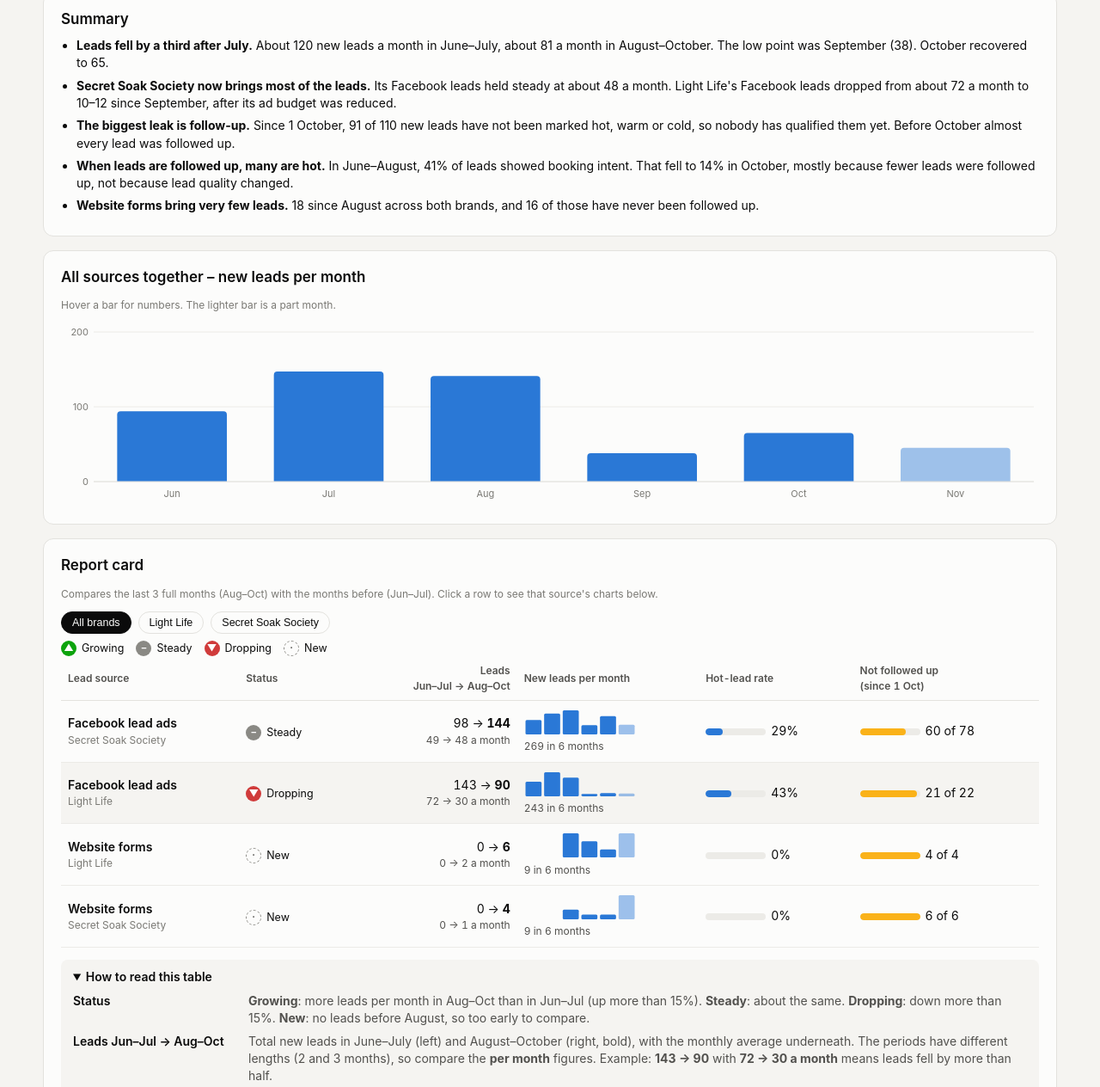
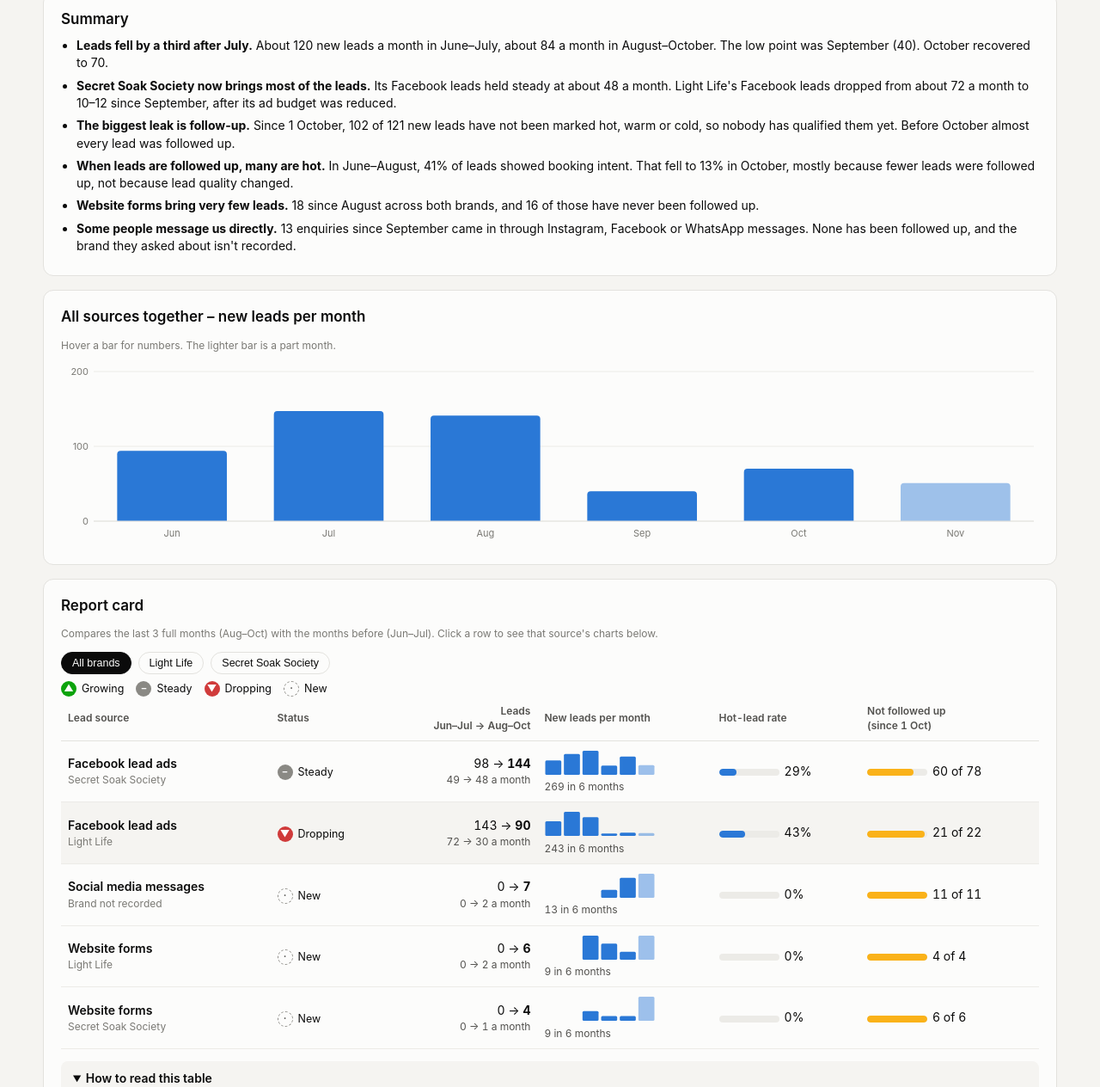
Before and after one commit to aikonics/lead-progress-report, a plain HTML site: page index.html in a window 1280 px wide. Shown: the part 300-1564 px from the top of the page at 86% size. Drawn offline with Linux system fonts and the light colour scheme.

Commit message:
Add social media message enquiries (543 leads)
Co-Authored-By: Claude Opus 5.5 <noreply@anthropic.com>
Claude-Session: https://claude.ai/code/session_01J4GJmUBqwFpRpDbDdFXa2R

```diff
--- a/index.html
+++ b/index.html
@@ -54,7 +54,7 @@ dl{display:grid;grid-template-columns:150px 1fr;gap:6px 14px;margin:8px 0 0}dt{f
 <div class="tiles" id="tiles"></div>
 
 <div class="card"><h2>Summary</h2>
-<ul class="find" id="summary"><li><b>Leads fell by a third after July.</b> About 120 new leads a month in June–July, about 81 a month in August–October. The low point was September (38). October recovered to 65.</li><li><b>Secret Soak Society now brings most of the leads.</b> Its Facebook leads held steady at about 48 a month. Light Life's Facebook leads dropped from about 72 a month to 10–12 since September, after its ad budget was reduced.</li><li><b>The biggest leak is follow-up.</b> Since 1 October, 91 of 110 new leads have not been marked hot, warm or cold, so nobody has qualified them yet. Before October almost every lead was followed up.</li><li><b>When leads are followed up, many are hot.</b> In June–August, 41% of leads showed booking intent. That fell to 14% in October, mostly because fewer leads were followed up, not because lead quality changed.</li><li><b>Website forms bring very few leads.</b> 18 since August across both brands, and 16 of those have never been followed up.</li></ul></div>
+<ul class="find" id="summary"><li><b>Leads fell by a third after July.</b> About 120 new leads a month in June–July, about 84 a month in August–October. The low point was September (40). October recovered to 70.</li><li><b>Secret Soak Society now brings most of the leads.</b> Its Facebook leads held steady at about 48 a month. Light Life's Facebook leads dropped from about 72 a month to 10–12 since September, after its ad budget was reduced.</li><li><b>The biggest leak is follow-up.</b> Since 1 October, 102 of 121 new leads have not been marked hot, warm or cold, so nobody has qualified them yet. Before October almost every lead was followed up.</li><li><b>When leads are followed up, many are hot.</b> In June–August, 41% of leads showed booking intent. That fell to 13% in October, mostly because fewer leads were followed up, not because lead quality changed.</li><li><b>Website forms bring very few leads.</b> 18 since August across both brands, and 16 of those have never been followed up.</li><li><b>Some people message us directly.</b> 13 enquiries since September came in through Instagram, Facebook or WhatsApp messages. None has been followed up, and the brand they asked about isn't recorded.</li></ul></div>
 
 <div class="card"><h2>All sources together – new leads per month</h2>
 <p class="muted">Hover a bar for numbers. The lighter bar is a part month.</p>
@@ -85,7 +85,7 @@ dl{display:grid;grid-template-columns:150px 1fr;gap:6px 14px;margin:8px 0 0}dt{f
 
 </div><div class="tip" id="tip"></div></div>
 <script>
-const DATA={"months":["2026-06","2026-07","2026-08","2026-09","2026-10","2026-11"],"rows":[{"brand":"Light Life","source":"Facebook lead ads","leads":[54,89,69,9,12,10],"hot":[24,37,37,5,1,0],"warm":[18,31,17,3,0,0],"cold":[11,21,15,1,0,0],"none":[1,0,0,0,11,10]},{"brand":"Light Life","source":"Website forms","leads":[0,0,3,2,1,3],"hot":[0,0,0,0,0,0],"warm":[0,0,1,0,0,0],"cold":[0,0,0,0,0,0],"none":[0,0,2,2,1,3]},{"brand":"Secret Soak Society","source":"Facebook lead ads","leads":[40,58,67,26,51,27],"hot":[13,24,23,11,8,0],"warm":[6,14,18,7,10,0],"cold":[13,17,18,0,0,0],"none":[8,3,8,8,33,27]},{"brand":"Secret Soak Society","source":"Website forms","leads":[0,0,2,1,1,5],"hot":[0,0,0,0,0,0],"warm":[0,0,1,0,0,0],"cold":[0,0,0,0,0,0],"none":[0,0,1,1,1,5]}]};
+const DATA={"months":["2026-06","2026-07","2026-08","2026-09","2026-10","2026-11"],"rows":[{"brand":"Light Life","source":"Facebook lead ads","leads":[54,89,69,9,12,10],"hot":[24,37,37,5,1,0],"warm":[18,31,17,3,0,0],"cold":[11,21,15,1,0,0],"none":[1,0,0,0,11,10]},{"brand":"Light Life","source":"Website forms","leads":[0,0,3,2,1,3],"hot":[0,0,0,0,0,0],"warm":[0,0,1,0,0,0],"cold":[0,0,0,0,0,0],"none":[0,0,2,2,1,3]},{"brand":"Secret Soak Society","source":"Facebook lead ads","leads":[40,58,67,26,51,27],"hot":[13,24,23,11,8,0],"warm":[6,14,18,7,10,0],"cold":[13,17,18,0,0,0],"none":[8,3,8,8,33,27]},{"brand":"Secret Soak Society","source":"Website forms","leads":[0,0,2,1,1,5],"hot":[0,0,0,0,0,0],"warm":[0,0,1,0,0,0],"cold":[0,0,0,0,0,0],"none":[0,0,1,1,1,5]},{"brand":"Brand not recorded","source":"Social media messages","leads":[0,0,0,2,5,6],"hot":[0,0,0,0,0,0],"warm":[0,0,0,0,0,0],"cold":[0,0,0,0,0,0],"none":[0,0,0,2,5,6]}]};
 const MONTHS=DATA.months,N=MONTHS.length,LAB=MONTHS.map(m=>['Jan','Feb','Mar','Apr','May','Jun','Jul','Aug','Sep','Oct','Nov','Dec'][+m.slice(5)-1]);
 const PART=i=>i===N-1;
 const iJ=MONTHS.indexOf('2026-06'),iA=MONTHS.indexOf('2026-08'),iO=MONTHS.indexOf('2026-10');
@@ -133,7 +133,7 @@ function drawTable(){const rows=R.filter(r=>filt==='all'||r.brand===filt).sort((
  return `<tr class="row ${r.id===cur?'sel':''}" data-s="${r.id}"><td><div class="site">${r.source}</div><div class="fam">${r.brand}</div></td><td>${stHTML(r.status)}</td><td class="num">${r.a} → <b>${r.b}</b><div class="delta">${Math.round(r.pa)} → ${Math.round(r.pb)} a month</div></td><td>${spark(r.leads)}<div class="delta">${tl} in 6 months</div></td><td><span class="ixbar"><span style="width:${hr||0}%"></span></span>${hr==null?'–':hr+'%'}</td><td>${r.sinceOct?`<span class="ixbar warn"><span style="width:${up}%"></span></span>${r.untagSinceOct} of ${r.sinceOct}`:'<span class="muted">no leads</span>'}</td></tr>`}).join('');
  document.querySelectorAll('tr.row').forEach(r=>r.onclick=()=>{cur=r.dataset.s;sel.value=cur;drawTable();drawDetail();document.getElementById('detail').scrollIntoView({behavior:'smooth'})})}
 const sel=document.getElementById('sel');sel.innerHTML=R.map(r=>`<option>${r.id}</option>`).join('');sel.value=cur;sel.onchange=()=>{cur=sel.value;drawTable();drawDetail()};
-const NOTES={"Light Life – Facebook lead ads": "Was the biggest source in June–August (up to 89 leads a month). Since September it brings only 9–12 a month after the ad budget was reduced. Followed-up leads were often hot (about 4 in 10).", "Light Life – Website forms": "Enquiries from the Light Life (infrared light therapy) websites. Very few so far, starting in August, and almost none have been followed up.", "Secret Soak Society – Facebook lead ads": "Steady at about 50 leads a month, now most of all leads. But since October most new leads have not been followed up (60 of 78).", "Secret Soak Society – Website forms": "Enquiries from the Secret Soak Society (float therapy) websites and site pop-up. A small but rising number in November; none followed up yet."};
+const NOTES={"Light Life – Facebook lead ads": "Was the biggest source in June–August (up to 89 leads a month). Since September it brings only 9–12 a month after the ad budget was reduced. Followed-up leads were often hot (about 4 in 10).", "Light Life – Website forms": "Enquiries from the Light Life (infrared light therapy) websites. Very few so far, starting in August, and almost none have been followed up.", "Secret Soak Society – Facebook lead ads": "Steady at about 50 leads a month, now most of all leads. But since October most new leads have not been followed up (60 of 78).", "Brand not recorded – Social media messages": "People who messaged a brand page directly on Instagram, Facebook or WhatsApp. GHL creates a contact but records no source or brand. 13 since September; none followed up yet.", "Secret Soak Society – Website forms": "Enquiries from the Secret Soak Society (float therapy) websites and site pop-up. A small but rising number in November; none followed up yet."};
 function drawDetail(){const r=R.find(x=>x.id===cur);document.getElementById('dTitle').innerHTML=r.id+' &nbsp;'+stHTML(r.status);document.getElementById('dNote').textContent=NOTES[r.id]||'';
  bars(document.getElementById('cLeads'),r.leads,{unit:'new leads',extra:i=>`Hot ${r.hot[i]} · Warm ${r.warm[i]} · Cold ${r.cold[i]} · Not followed up ${r.none[i]}`});
  const rate=r.leads.map((l,i)=>l?pct(r.hot[i],l):null);
```
